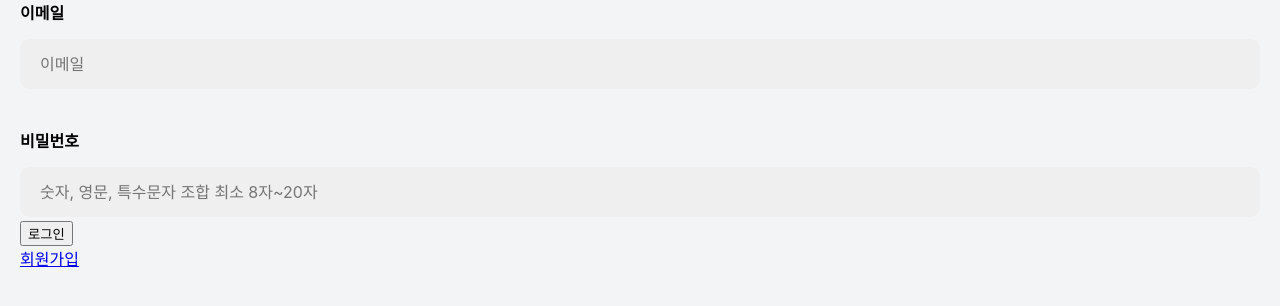
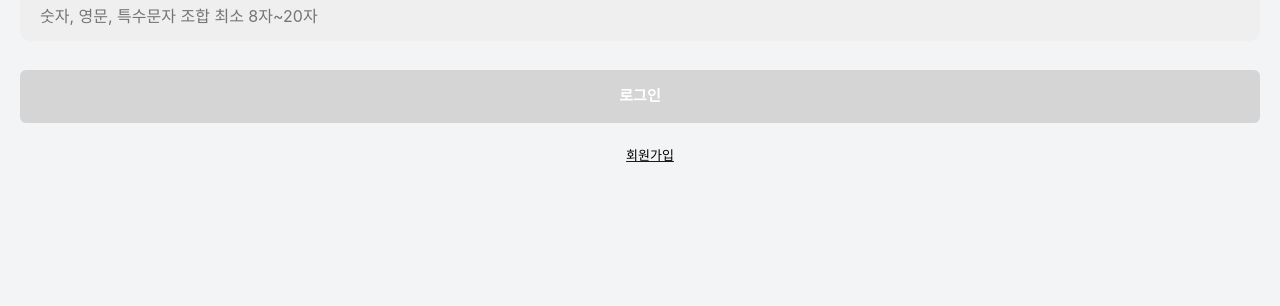
Before and after one commit to kimdon2005/doitnow, a React (Create React App) app: page /login in a window 1280 px wide. Shown: the part 390-696 px from the top of the page. Built offline with nearby package versions, Linux system fonts and the light colour scheme; no server answers; a web font is replaced by a local one.

Commit message:
Update Index.css

```diff
--- a/src/router/first/Login/Index.css
+++ b/src/router/first/Login/Index.css
@@ -0,0 +1,34 @@
+.doitnow {
+  width: 170px;
+  margin: auto;
+  display: block;
+}
+
+.Login_button {
+  width: 100%;
+  margin-top: 25px;
+  background: #d5d5d5;
+  backdrop-filter: blur(2px);
+  border-radius: 6px;
+  height: 53px;
+  font-family: "Asap Condensed";
+  font-style: normal;
+  font-weight: 700;
+  font-size: 15px;
+  line-height: 17px;
+  text-align: center;
+  color: #ffffff;
+  border: 0;
+}
+
+.signin {
+  margin-top: 25px;
+  margin-left: 20px;
+  font-family: "Asap Condensed";
+  font-style: normal;
+  font-weight: 400;
+  font-size: 13px;
+  line-height: 15px;
+  color: #000000;
+  text-align: center;
+}
```
